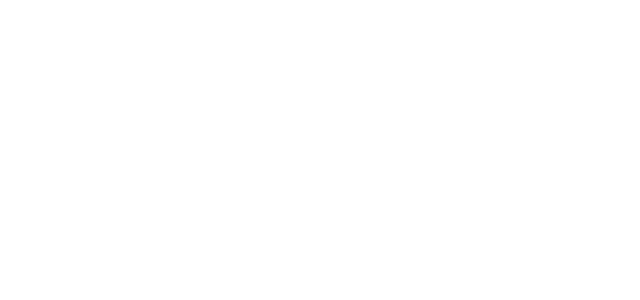
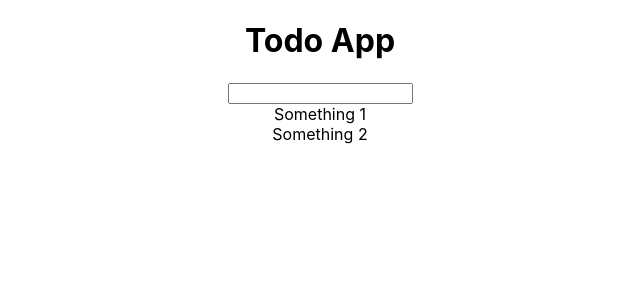
Before and after one commit to imnewt/todo-app, a React (Create React App) app in the folder todo-app/: page / in a window 1280 px wide. Shown: the top 300 px of the page, without its empty margins (320-960 px from the left). Built offline with nearby package versions, Linux system fonts and the light colour scheme.

Commit message:
add new tasks to the list

```diff
--- a/todo-app/src/App.js
+++ b/todo-app/src/App.js
@@ -1,13 +1,48 @@
-import React from 'react';
-import logo from './logo.svg';
+import React, { Component } from 'react';
+
+import Input from "./components/Input"
+import TodoList from "./components/TodoList"
+
 import './App.css';
 
-function App() {
-  return (
-    <div className="App">
+class App extends Component {
+  state = {
+    taskList: [
+      { id: 1, todo: "Something 1", completed: true },
+      { id: 2, todo: "Something 2", completed: false }
+    ]
+  }
 
-    </div>
-  );
+  _handleAddTodo = todo => {
+    const newList = [
+      ...this.state.taskList,
+      { id: this.state.taskList.length + 1, todo, completed: false }
+    ];
+    this.setState({ taskList: newList });
+  };
+
+  // _handleDelete = todo => () => {
+  //   const newList = this.state.list.filter(item => item.id !== todo.id);
+  //   this.setState({ list: newList });
+  // };
+
+  // _handleCheck = id => () => {
+  //   const newList = this.state.list.map(todo =>
+  //     todo.id === id ? (todo.completed = !todo.completed) : todo
+  //   );
+  //   this.setState({ list: newList });
+  // };
+
+  render() {
+    const { taskList } = this.state;
+    return (
+      <div className="App">
+        <h1>Todo App</h1>
+        <Input onAdd={this._handleAddTodo}/>
+        <TodoList taskList={taskList}/>
+      </div>
+    );
+  }
 }
 
 export default App;
--- /dev/null
+++ b/todo-app/src/components/Input.js
@@ -0,0 +1,32 @@
+import React, { Component } from "react";
+
+export default class Input extends Component {
+    state = {
+        inputValue: ""
+    }
+
+    _handleSubmit = event => {
+        event.preventDefault();
+        this.props.onAdd(this.state.inputValue);
+        this.setState({ inputValue: "" });
+    };
+
+    _handleChange = event => {
+        this.setState({
+            inputValue: event.target.value
+        })
+    }
+
+    render() {
+        const { inputValue } = this.state;
+        return (
+            <form onSubmit={this._handleSubmit}>
+                <input
+                    type="text"
+                    value={inputValue}
+                    onChange={this._handleChange}
+                />
+            </form>
+        )
+    }
+}
--- /dev/null
+++ b/todo-app/src/components/TodoList.js
@@ -0,0 +1,29 @@
+import React, { Component } from "react";
+
+export default class TodoList extends Component {
+    state = {
+        // taskList: []
+    }
+
+    render() {
+        const { taskList } = this.props;
+        return (
+            <div>
+                {
+                    taskList.map(task => <Todo value={task}/>)
+                }
+            </div>
+        )
+    }
+}
+
+class Todo extends Component {
+    render() {
+        const { value } = this.props;
+        return (
+            <div>
+                {value.todo}
+            </div>
+        )
+    }
+}
```
